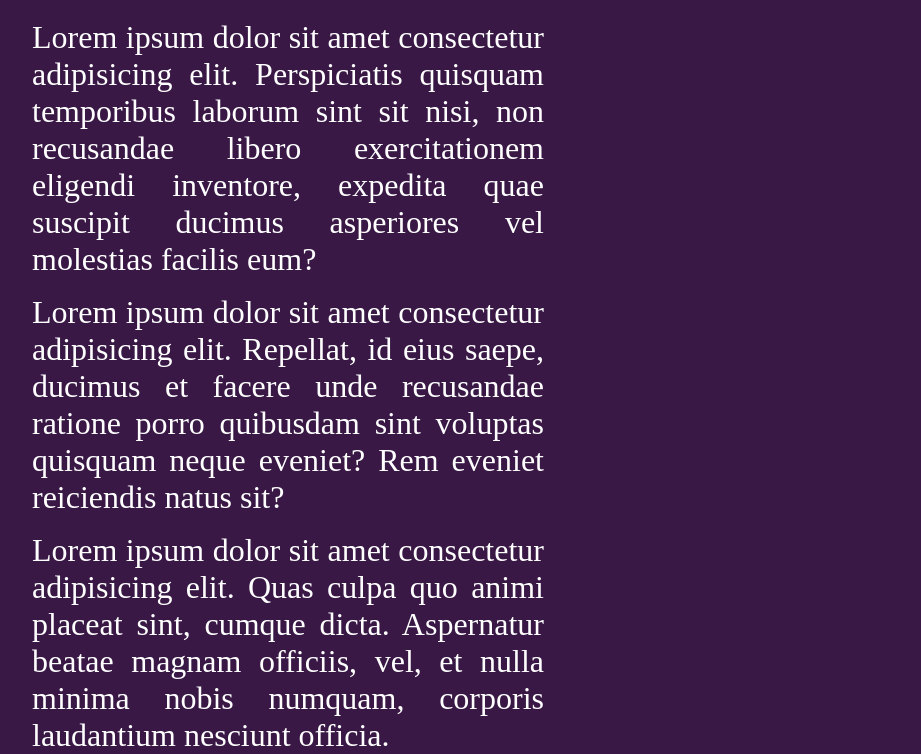
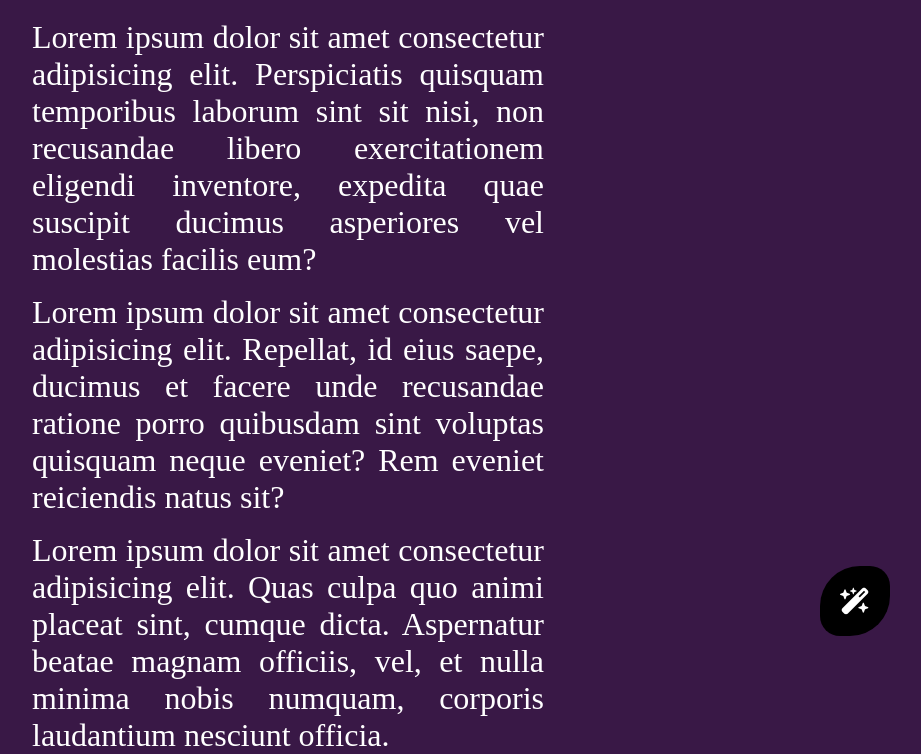
Before and after one commit to Lucas-Cornelius/parallax-test, a plain HTML site: page index.html in a window 1280 px wide. Shown: the part 124-878 px from the top of the page, without its empty margins (352-1273 px from the left). Drawn offline with Linux system fonts and the light colour scheme.

Commit message:
adding feature

```diff
--- a/app.js
+++ b/app.js
@@ -1,6 +1,7 @@
 const fullParallax = document.querySelector('.parallax');
 const main = document.querySelector('main');
 const control = document.querySelector('.control');
+const btn = document.querySelector('.page-control');
 
 const background = document.querySelector('.background-moon');
 const title = document.querySelector('.title');
@@ -25,29 +26,59 @@ document.addEventListener('scroll', () => {
 
         branches.style.marginTop = value * .2 + 'px';
 
+        screenWidthController(value);
+
         background.style.marginTop = value * 1.8 + 'px';
         background.style.opacity = 1 - (value/400);
 
         title.style.marginTop = value * .7 + 'px';
         title.style.opacity = 1 - (value/800);
+        console.log(value)
     } else {
         alteraDisplay();
     };
+});
 
+function screenWidthController (value) {
+    if (value > 400) {
+        background.style.display = 'none';
+    } else {
+        background.style.display = 'block';
+    };
+
+    if (value > 800) {
+        bigTrees.style.display = 'none';
+    } else {
+        bigTrees.style.display = 'block';
+    };
+};
+
+btn.addEventListener('click', () => {
+    fullParallax.classList.toggle('no-display');
+    btn.classList.add('hide');
 });
 
 if(verificaTela) {
     alteraDisplay();
 };
 
+function toggleDisplay() {
+    fullParallax.classList.toggle('no-display');
+    control.classList.toggle('no-display');
+}
+
 function alteraDisplay() {
     if (jaFoi) {
         return;
+    };
+
+    main.classList.toggle('hide');
+    if(!verificaTela) {
+        setTimeout(() => {
+            btn.classList.toggle('hide');
+        },1000);
     }
 
-    main.classList.toggle('hide');
-
-    fullParallax.classList.toggle('no-display');
-    control.classList.toggle('no-display');
+    toggleDisplay();
     jaFoi = true;
 };
--- a/index.html
+++ b/index.html
@@ -4,6 +4,7 @@
 <head>
     <meta charset="UTF-8">
     <meta name="viewport" content="width=device-width, initial-scale=1.0">
+    <link rel="stylesheet" href="https://cdnjs.cloudflare.com/ajax/libs/font-awesome/6.5.2/css/all.min.css" integrity="sha512-SnH5WK+bZxgPHs44uWIX+LLJAJ9/2PkPKZ5QiAj6Ta86w+fsb2TkcmfRyVX3pBnMFcV7oQPJkl9QevSCWr3W6A==" crossorigin="anonymous" referrerpolicy="no-referrer" />
     <link rel="stylesheet" href="style.css">
     <script src="./app.js" defer></script>
     <title>Parallax</title>
@@ -43,7 +44,7 @@
         </div>
     </main>
 
-
+    <button class="page-control hide"><i class="fa-solid fa-wand-magic-sparkles fa-bounce fa-2xl" style="color: #ffffff;"></i></button>
 
 </body>
 
--- a/style.css
+++ b/style.css
@@ -60,14 +60,15 @@ body {
 main {
     height: 100vh;
     width: 100vw;
+    background-color: #391846;
     position: relative;
     z-index: 100;
     opacity: 1;
-    transition: all 1s linear;
+    transition: opacity 1s linear;
 }
 
 .hide {
-    opacity: 0;
+    opacity: 0 !important;
     pointer-events: none;
 }
 
@@ -86,3 +87,25 @@ main {
     margin-bottom: .5em;
     margin-top: 1em;
 }
+
+/* BUTTON */
+
+.page-control {
+    position: fixed;
+    width: 70px;
+    height: 70px;
+    right: 3%;
+    bottom: 5%;
+    border: none;
+    background-color: black;
+    border-radius: 40px 20px 40px 20px;
+    cursor: pointer;
+    padding: 1em;
+    z-index: 999;
+    opacity: 1;
+    transition: opacity 1s linear, background-color .2s linear;
+}
+
+.page-control:hover {
+    background-color: rgb(31, 8, 65);
+}
```
